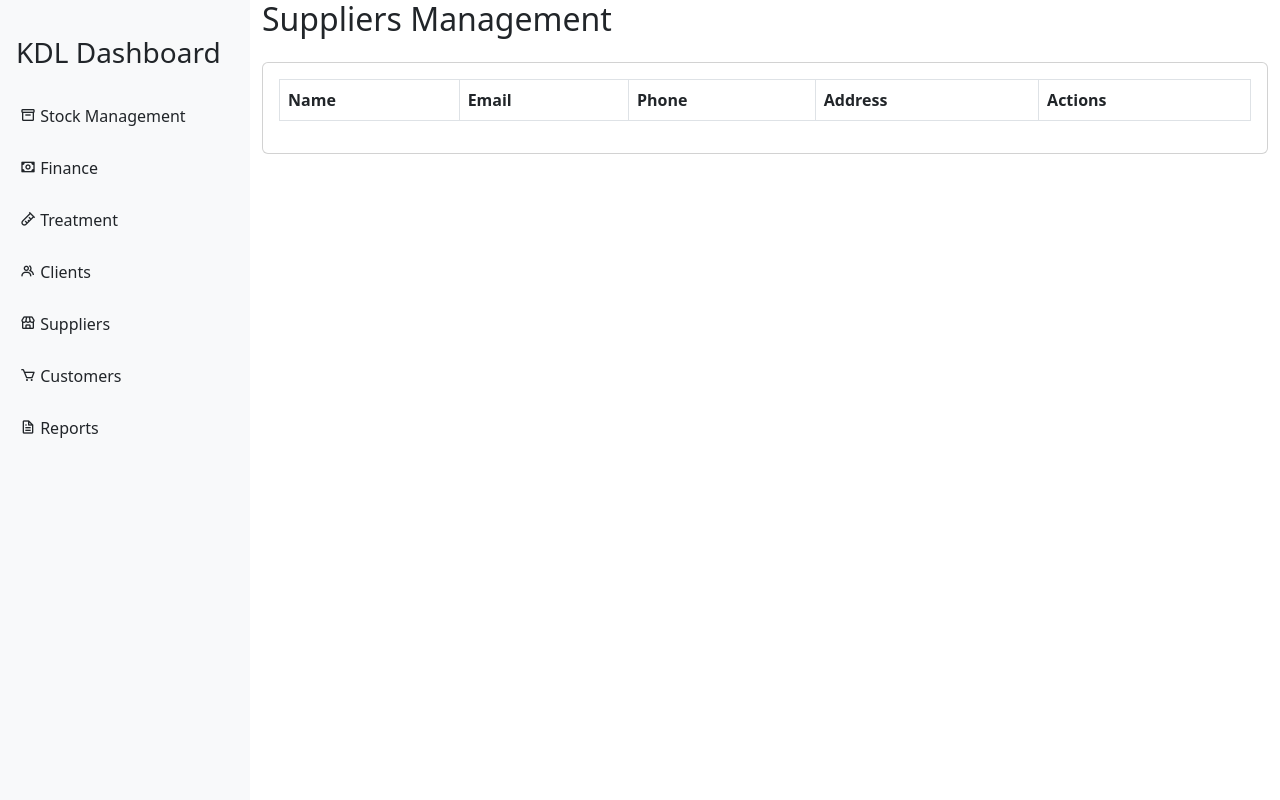
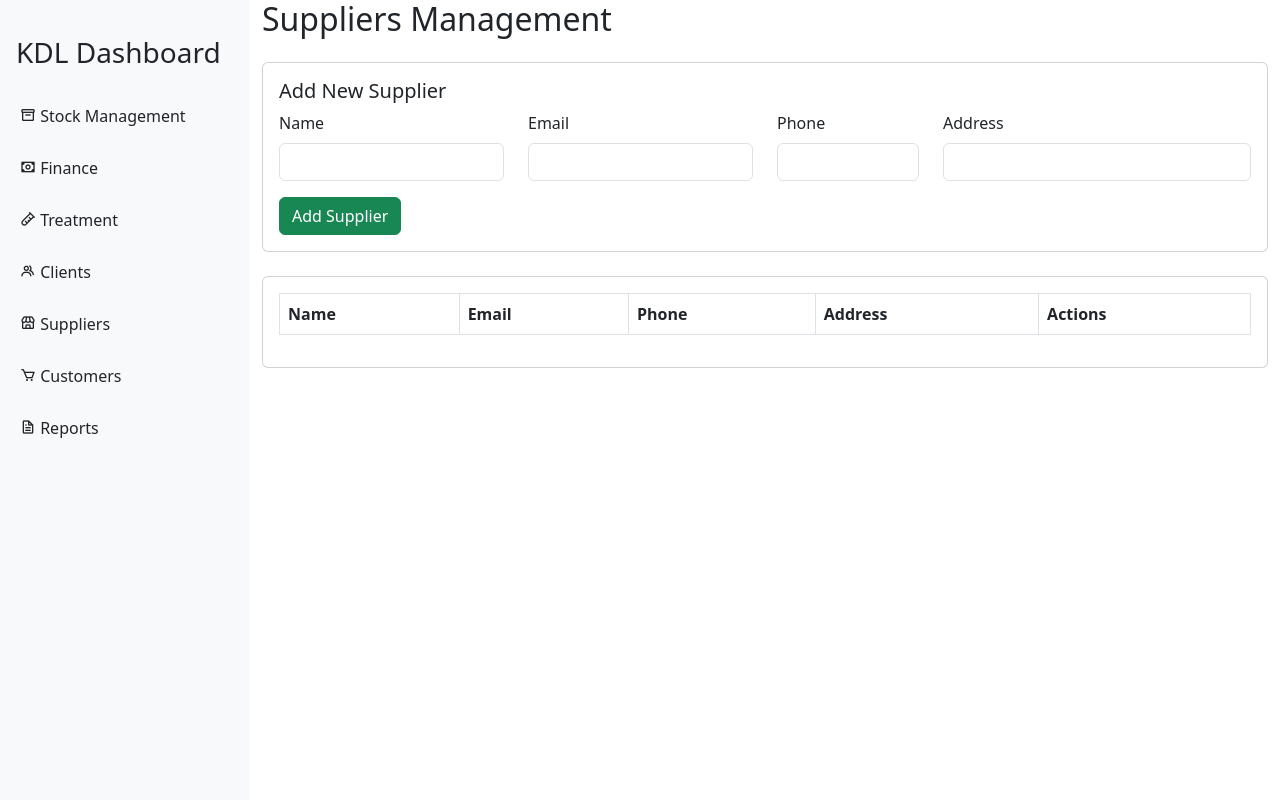
Before and after one commit to ampereza/kenkom123, a Flask app: page /suppliers in a window 1280 px wide. Run offline with Flask 3, Linux system fonts and the light colour scheme; data that the repository does not hold is empty.

Commit message:
loiuhgffg

```diff
--- a/main_folder/dashboard.py
+++ b/main_folder/dashboard.py
@@ -2,6 +2,8 @@ from flask import Flask, render_template, request, redirect, url_for, flash, Blu
 import os
 from dotenv import load_dotenv
 from supabase import create_client, Client
+
+
 dashboard = Blueprint('dashboard', __name__)
 
 
@@ -372,13 +374,13 @@ def reports():
 def add_customer():
     name = request.form.get('full_name')
     email = request.form.get('email')
-    phone = request.form.get('telephone')
+    phone = request.form.get('phone')
 
     # Add a new customer to Supabase
     supabase.table('customers').insert({
         'full_name': name,
         'email': email,
-        'telephone': phone
+        'phone': phone
     }).execute()
 
     return redirect(url_for('dashboard.customers'))
@@ -415,9 +417,13 @@ def edit_customer():
 # Route to delete a customer
 @dashboard.route('/delete_customer/<int:customer_id>', methods=['POST'])
 def delete_customer(customer_id):
-    # Delete the customer from Supabase
-    supabase.table('customers').delete().eq('id', customer_id).execute()
-    return redirect(url_for('dashboard.main_customers'))
+    try:
+        # Delete the customer from Supabase
+        supabase.table('customers').delete().eq('id', customer_id).execute()
+        flash('Customer deleted successfully!', 'success')
+    except Exception as e:
+        flash(f'Error deleting customer: {str(e)}', 'danger')
+    return redirect(url_for('dashboard.customers'))
 
 @dashboard.route('/suppliers')
 def suppliers():
@@ -452,6 +458,28 @@ def edit_supplier():
 def delete_supplier(supplier_id):
     # Delete supplier from Supabase
     supabase.table('suppliers').delete().eq('id', supplier_id).execute()
+    return redirect(url_for('dashboard.suppliers'))
+
+@dashboard.route('/add_supplier', methods=['POST'])
+def add_supplier():
+    name = request.form.get('name')
+    email = request.form.get('email')
+    phone = request.form.get('phone')
+    address = request.form.get('address')
+
+    if not all([name, email, phone, address]):
+        flash('All fields are required!', 'danger')
+        return redirect(url_for('dashboard.suppliers'))
+
+    # Insert new supplier into Supabase
+    supabase.table('suppliers').insert({
+        'name': name,
+        'email': email,
+        'phone': phone,
+        'address': address
+    }).execute()
+
+    flash('Supplier added successfully!', 'success')
     return redirect(url_for('dashboard.suppliers'))
 
 @dashboard.route('/invoice')
--- a/main_folder/templates/dashboard/customers.html
+++ b/main_folder/templates/dashboard/customers.html
@@ -57,7 +57,6 @@
                         <tr>
                             <th>Name</th>
                             <th>Email</th>
-                            <th>Phone</th>
                             <th>Actions</th>
                         </tr>
                     </thead>
@@ -66,7 +65,6 @@
                         <tr>
                             <td>{{ customer.name }}</td>
                             <td>{{ customer.email }}</td>
-                            <td>{{ customer.phone }}</td>
                             <td>
                                 <button class="btn btn-sm btn-primary" data-toggle="modal"
                                         data-target="#editModal{{ customer.id }}">Edit</button>
@@ -132,4 +130,4 @@
         $('#customersTable').DataTable();
     });
 </script>
-{% endblock %}</form>
+{% endblock %}
--- a/main_folder/templates/dashboard/suppliers.html
+++ b/main_folder/templates/dashboard/suppliers.html
@@ -3,6 +3,34 @@
 {% block content %}
 <div class="container-fluid">
   <h2 class="mb-4">Suppliers Management</h2>
+
+  <!-- Add Supplier Form -->
+  <div class="card mb-4">
+    <div class="card-body">
+      <h5 class="card-title">Add New Supplier</h5>
+      <form action="{{ url_for('dashboard.add_supplier') }}" method="POST">
+        <div class="row">
+          <div class="col-md-3 mb-3">
+            <label class="form-label">Name</label>
+            <input type="text" class="form-control" name="name" required>
+          </div>
+          <div class="col-md-3 mb-3">
+            <label class="form-label">Email</label>
+            <input type="email" class="form-control" name="email" required>
+          </div>
+          <div class="col-md-2 mb-3">
+            <label class="form-label">Phone</label>
+            <input type="text" class="form-control" name="phone" required>
+          </div>
+          <div class="col-md-4 mb-3">
+            <label class="form-label">Address</label>
+            <input type="text" class="form-control" name="address" required>
+          </div>
+        </div>
+        <button type="submit" class="btn btn-success">Add Supplier</button>
+      </form>
+    </div>
+  </div>
 
   <!-- Suppliers Table -->
   <div class="card">
```
